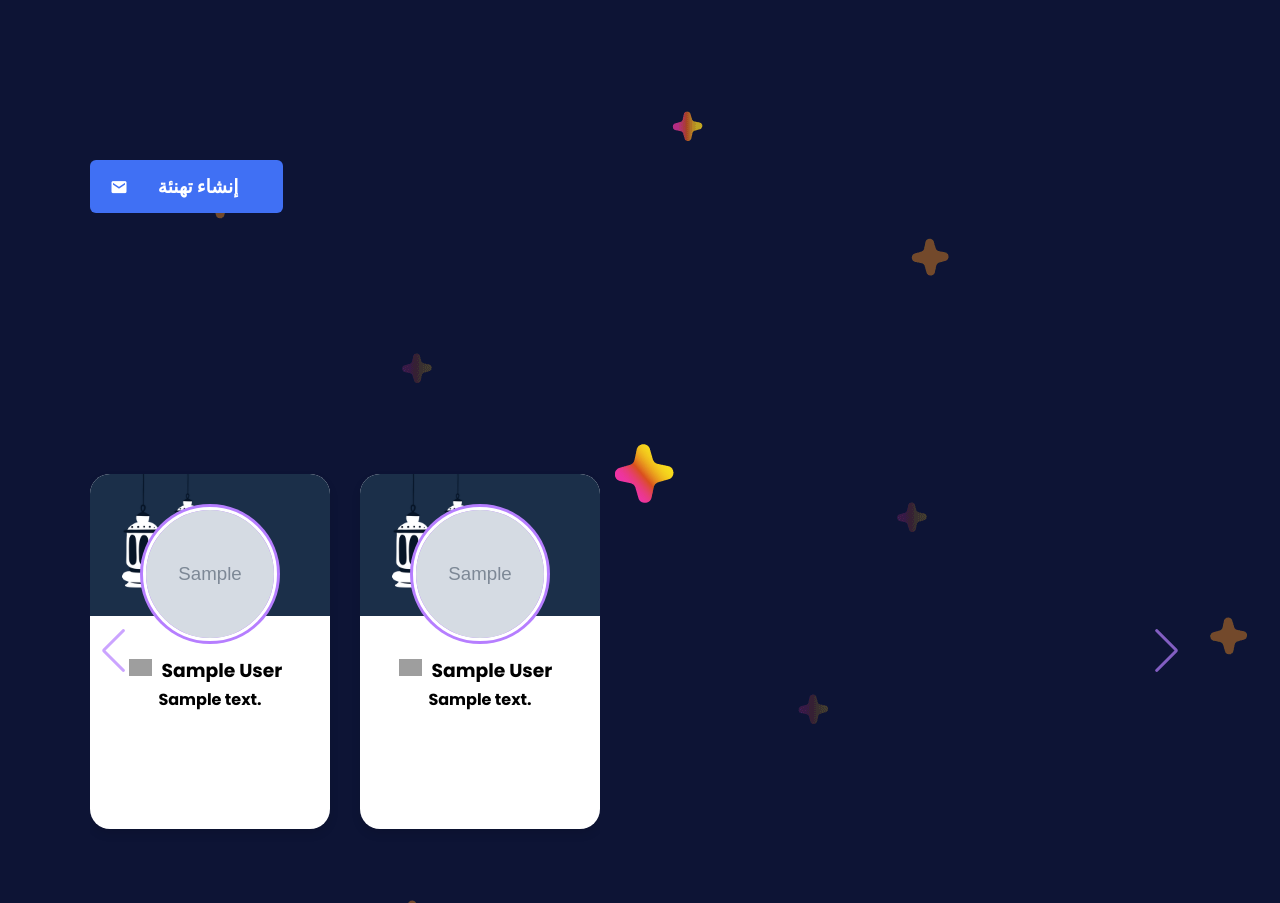
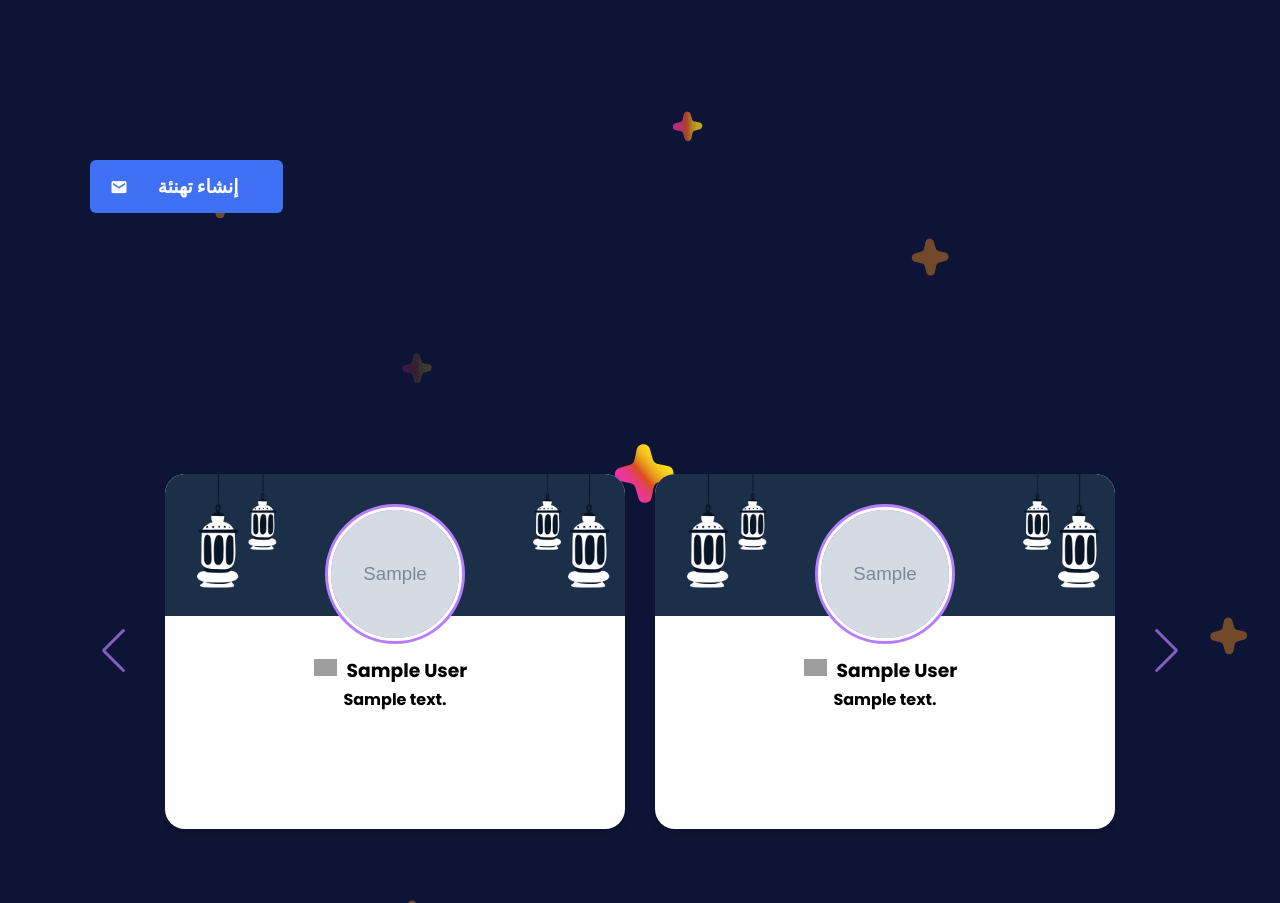
Before and after one commit to alhamami/eid, a Flask app: page / in a window 1280 px wide. Run offline with Flask 2, Linux system fonts and the light colour scheme; tables that the repository leaves empty hold one stand-in row (values such as "Sample post"); grey boxes marked "Sample" are stand-in pictures; some libraries are stand-ins or nearby versions; grey boxes are pictures that could not be loaded.

Commit message:
Update style.css

```diff
--- a/static/css/style.css
+++ b/static/css/style.css
@@ -64,7 +64,7 @@ section .card .image img{
 }
 
 .card .media-icons{
-  position: relative;
+  position: absolute;
   top: 10px;
   right: 20px;
   display: flex;
@@ -142,7 +142,7 @@ section .card .image img{
 }
 
 .swiper-pagination{
-  position: relative;
+  position: absolute;
 }
 
 .swiper-pagination-bullet{
@@ -160,6 +160,4 @@ section .card .image img{
 .swiper-button-next:hover, .swiper-button-prev:hover{
   opacity: 1;
   color: #b67eff;
-  transition: all 0.3s ease;
-
 }
```
